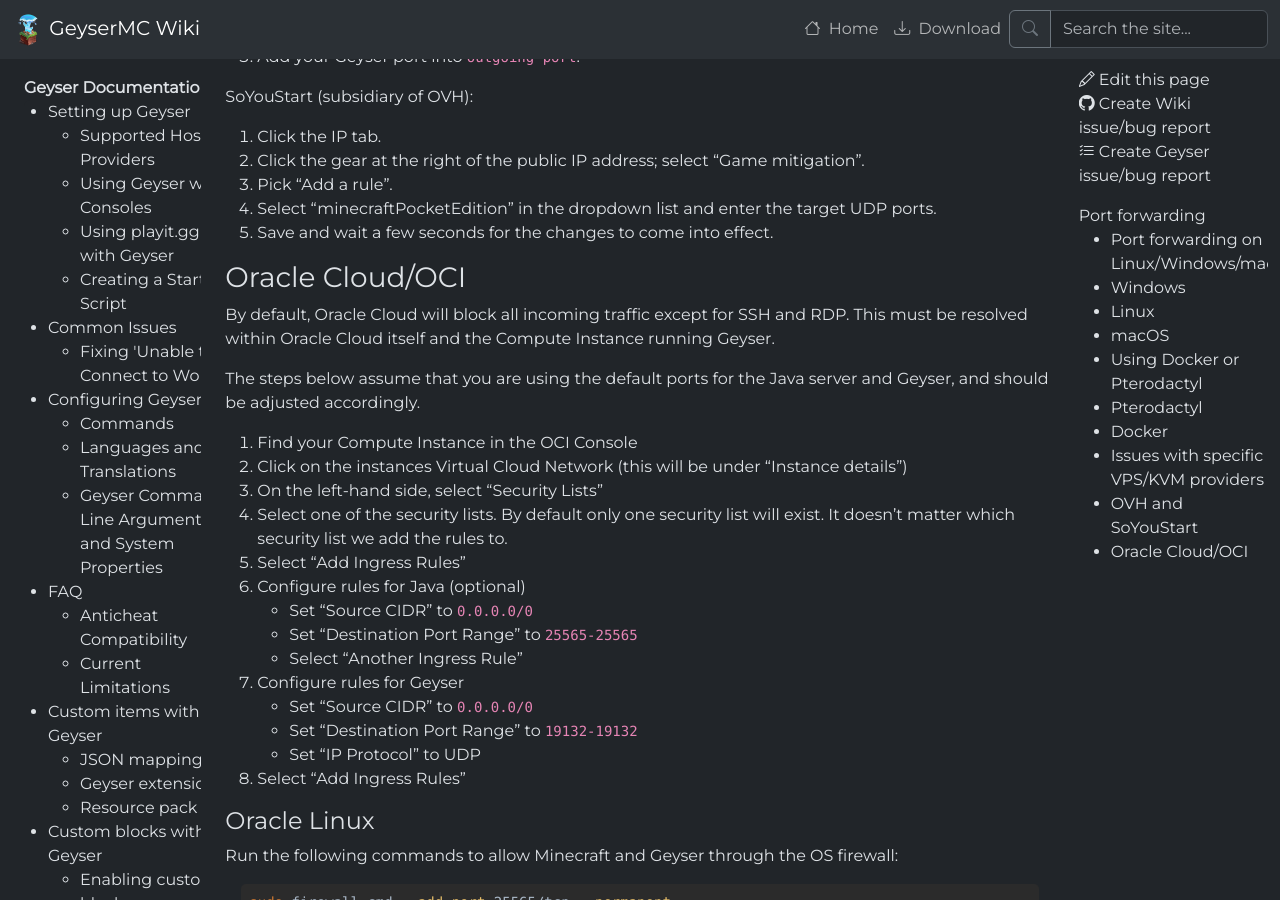
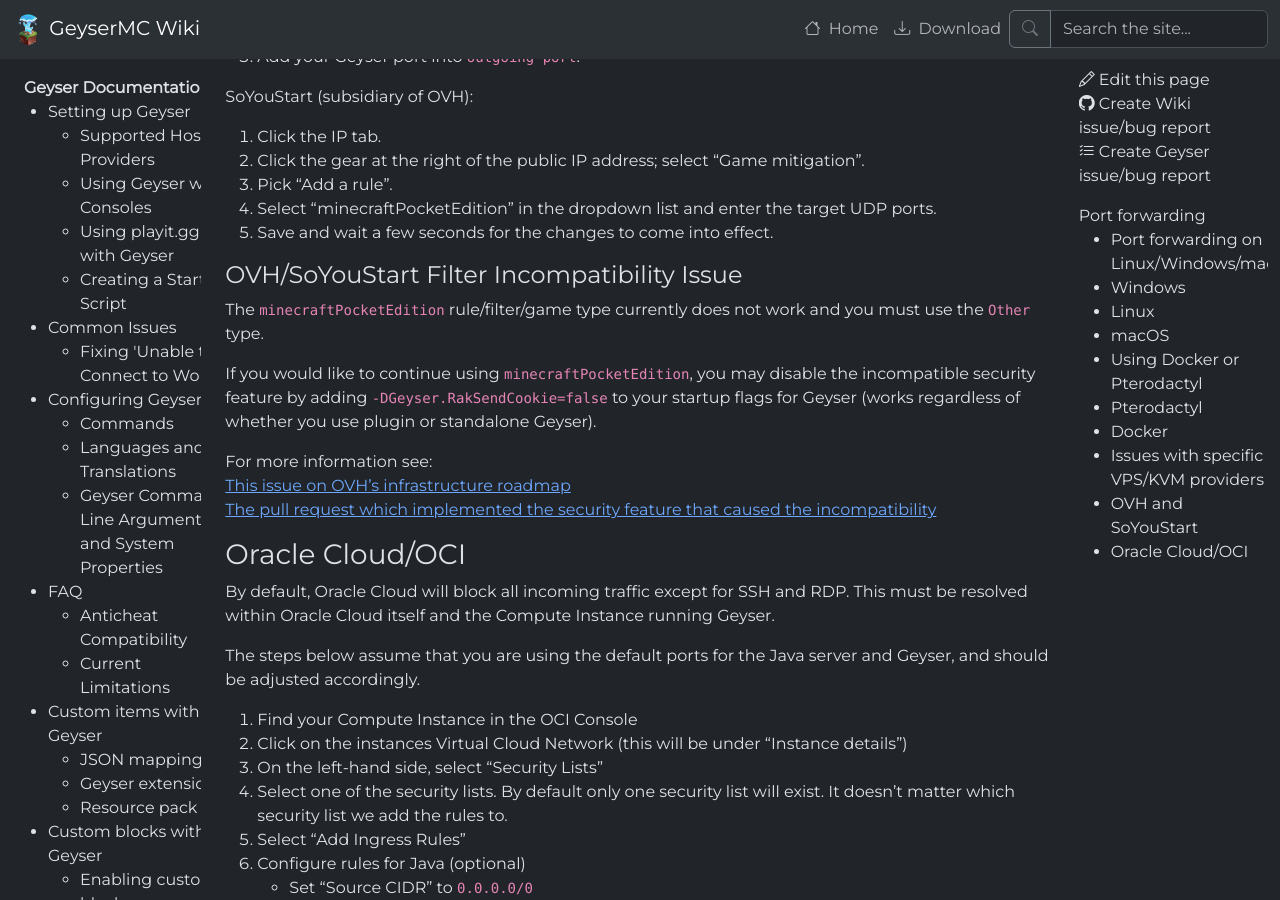
Before and after one commit to GeyserMC/GeyserWiki, a Jekyll site: the page built from _docs/geyser/port-forwarding.md, in a window 1280 px wide and 900 px high, scrolled down 3782 px. Built offline with Jekyll 4.4.1, drawn with Linux system fonts in a browser that asks for light colours.

Commit message:
add advisory regarding ovh ddos incompatibility

```diff
--- a/_docs/geyser/port-forwarding.md
+++ b/_docs/geyser/port-forwarding.md
@@ -123,8 +123,9 @@
 
 OVH:
 1. Navigate to `Network interfaces`
-2. Click on the `...` button on the table for your IP -> then `...` and `Configure the GAME firewall` -> `Add rule` -> `Other protocol` (or `minecraftPocketEdition` if available)
+2. Click on the `...` button on the table for your IP -> then `...` and `Configure the GAME firewall` -> `Add rule` -> `Other protocol` ~~(or `minecraftPocketEdition` if available)~~
 3. Add your Geyser port into `outgoing port`.
+
 
 SoYouStart (subsidiary of OVH):
 1. Click the IP tab.
@@ -132,6 +133,15 @@
 3. Pick "Add a rule".
 4. Select "minecraftPocketEdition" in the dropdown list and enter the target UDP ports.
 5. Save and wait a few seconds for the changes to come into effect.
+
+#### OVH/SoYouStart Filter Incompatibility Issue
+The `minecraftPocketEdition` rule/filter/game type currently does not work and you must use the `Other` type.
+
+If you would like to continue using `minecraftPocketEdition`, you may disable the incompatible security feature by adding `-DGeyser.RakSendCookie=false` to your startup flags for Geyser (works regardless of whether you use plugin or standalone Geyser).
+
+For more information see:
+    [This issue on OVH's infrastructure roadmap](https://github.com/ovh/infrastructure-roadmap/issues/186)
+    [The pull request which implemented the security feature that caused the incompatibility](https://github.com/GeyserMC/Geyser/pull/4554)
 
 ### Oracle Cloud/OCI
 By default, Oracle Cloud will block all incoming traffic except for SSH and RDP. This must be resolved within Oracle Cloud itself and the Compute Instance running Geyser.
```
